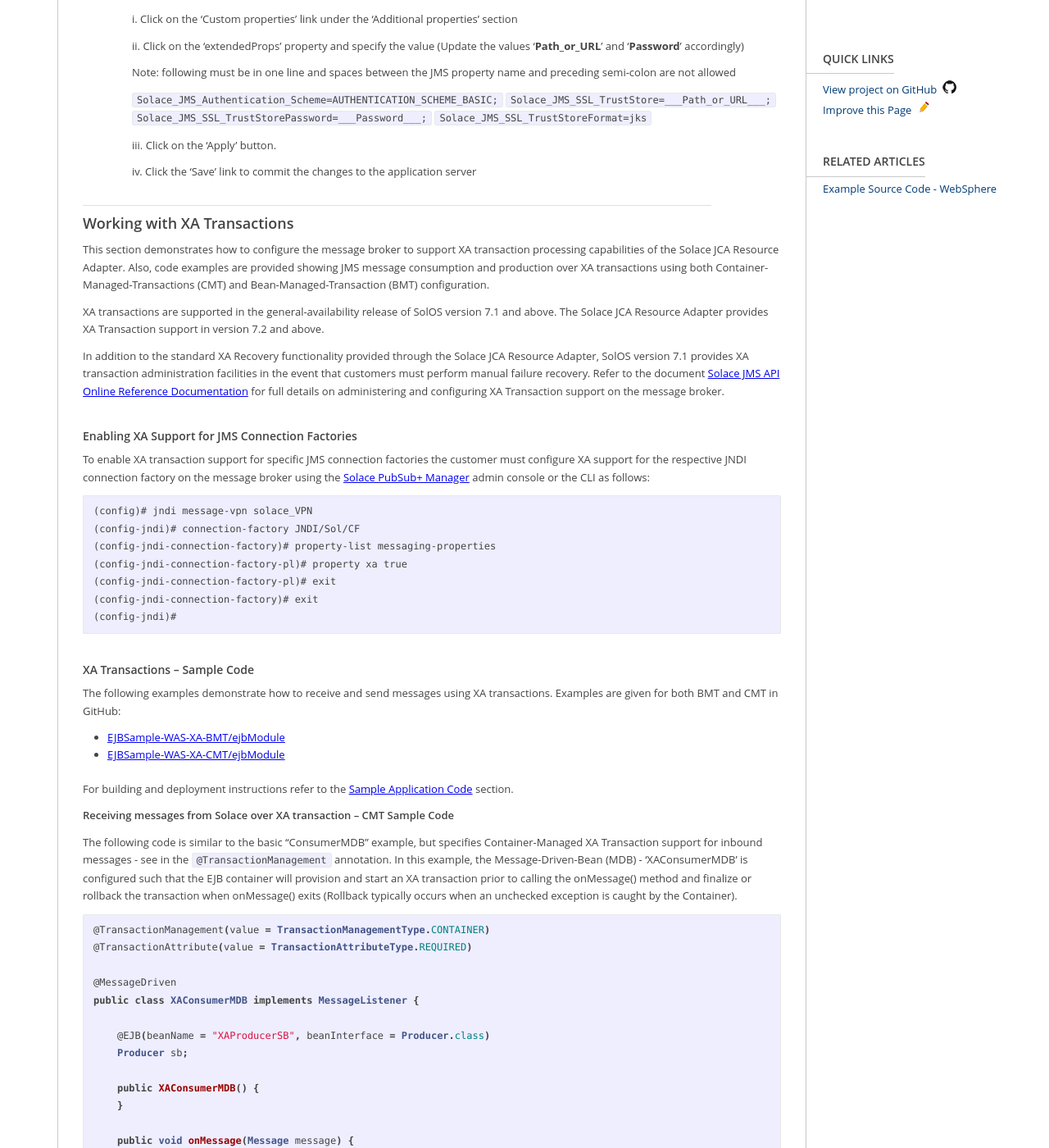
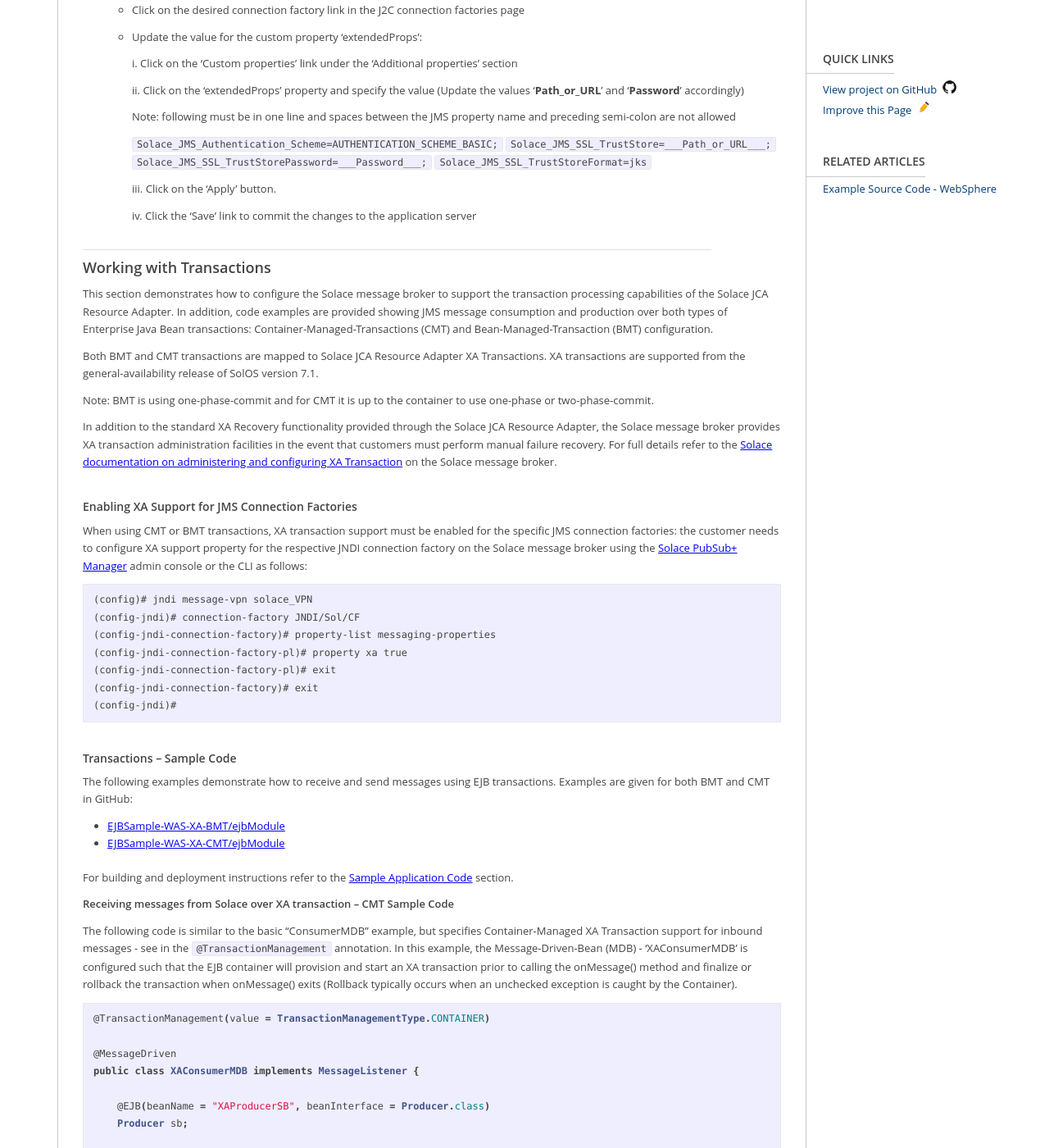
Before and after one commit to SolaceLabs/solace-integration-guides, a Jekyll site: the page built from docs/_guides/websphere-app-server.md, in a window 1280 px wide and 1400 px high, scrolled down 30740 px. Shown: the whole window at 82% size. Built offline with Jekyll 4.4.1, drawn with Linux system fonts in a browser that asks for light colours; some of the changed text lies outside the part shown.

Commit message:
Harmonizing transaction related sections across app server integration guides

````diff
--- a/docs/_guides/websphere-app-server.md
+++ b/docs/_guides/websphere-app-server.md
@@ -22,7 +22,7 @@
 * [Debugging Tips ](#debugging-tips-for-solace-jms-api-integration)
 * Advanced Topics including:
   * [Using SSL Communication](#using-ssl-communication)
-  * [Working with XA Transactions](#working-with-xa-transactions)
+  * [Working with Transactions](#working-with-transactions)
   * [Working with Solace Disaster Recovery](#working-with-solace-disaster-recovery)
   * [Using an external JNDI store for Solace JNDI lookups](#using-an-external-jndi-store-for-solace-jndi-lookups)
 
@@ -206,6 +206,7 @@
 
 They are configured as follows:
 
+Note: this will configure a connection factory without XA support as the default for the XA property is False. See section [Enabling XA Support for JMS Connection Factories](#enabling-xa-support ) for XA configuration.
 ```
 (config)# jndi message-vpn solace_VPN
 (config-jndi)# create connection-factory JNDI/Sol/CF
@@ -1022,17 +1023,19 @@
       iv.	Click the ‘Save’ link to commit the changes to the application server
 
 
-### Working with XA Transactions
+### Working with Transactions<a name="working-with-transactions"></a>
 
-This section demonstrates how to configure the message broker to support XA transaction processing capabilities of the Solace JCA Resource Adapter.  Also, code examples are provided showing JMS message consumption and production over XA transactions using both Container-Managed-Transactions (CMT) and Bean-Managed-Transaction (BMT) configuration.
+This section demonstrates how to configure the Solace message broker to support the transaction processing capabilities of the Solace JCA Resource Adapter.  In addition, code examples are provided showing JMS message consumption and production over both types of Enterprise Java Bean transactions: Container-Managed-Transactions (CMT) and Bean-Managed-Transaction (BMT) configuration.
 
-XA transactions are supported in the general-availability release of SolOS version 7.1 and above.  The Solace JCA Resource Adapter provides XA Transaction support in version 7.2 and above.
+Both BMT and CMT transactions are mapped to Solace JCA Resource Adapter XA Transactions. XA transactions are supported from the general-availability release of SolOS version 7.1.
 
-In addition to the standard XA Recovery functionality provided through the Solace JCA Resource Adapter, SolOS version 7.1 provides XA transaction administration facilities in the event that customers must perform manual failure recovery. Refer to the document [Solace JMS API Online Reference Documentation]({{ site.links-docs-jms-api }}){:target="_top"} for full details on administering and configuring XA Transaction support on the message broker.
+Note: BMT is using one-phase-commit and for CMT it is up to the container to use one-phase or two-phase-commit.
+
+In addition to the standard XA Recovery functionality provided through the Solace JCA Resource Adapter, the Solace message broker provides XA transaction administration facilities in the event that customers must perform manual failure recovery. For full details refer to the [Solace documentation on administering and configuring XA Transaction](https://docs.solace.com/Configuring-and-Managing/Performing-Heuristic-Actions.htm ) on the Solace message broker.
 
 #### Enabling XA Support for JMS Connection Factories
 
-To enable XA transaction support for specific JMS connection factories the customer must configure XA support for the respective JNDI connection factory on the message broker using the [Solace PubSub+ Manager]({{ site.links-docs-webadmin }}){:target="_top"} admin console or the CLI as follows:
+When using CMT or BMT transactions, XA transaction support must be enabled for the specific JMS connection factories: the customer needs to configure XA support property for the respective JNDI connection factory on the Solace message broker using the [Solace PubSub+ Manager]({{ site.links-docs-webadmin }}){:target="_top"} admin console or the CLI as follows:
 
 ```
 (config)# jndi message-vpn solace_VPN
@@ -1044,9 +1047,9 @@
 (config-jndi)#
 ```
 
-#### XA Transactions – Sample Code
+#### Transactions – Sample Code
 
-The following examples demonstrate how to receive and send messages using XA transactions.  Examples are given for both BMT and CMT in GitHub:
+The following examples demonstrate how to receive and send messages using EJB transactions. Examples are given for both BMT and CMT in GitHub:
 
 * [EJBSample-WAS-XA-BMT/ejbModule]({{ site.repository }}/blob/master/src/websphere/EJBSample-WAS-XA-BMT/ejbModule/){:target="_blank"}
 * [EJBSample-WAS-XA-CMT/ejbModule]({{ site.repository }}/blob/master/src/websphere/EJBSample-WAS-XA-CMT/ejbModule/){:target="_blank"}
@@ -1059,7 +1062,6 @@
 
 ```java
 @TransactionManagement(value = TransactionManagementType.CONTAINER)
-@TransactionAttribute(value = TransactionAttributeType.REQUIRED)
 
 @MessageDriven
 public class XAConsumerMDB implements MessageListener {
````
Also changed, not shown: other parts of docs/_guides/websphere-app-server.md (+1 -0 lines), docs/_guides/red-hat-jboss-eap.md (+8 -2 lines), docs/_guides/weblogic-app-server.md (+13 -9 lines).
